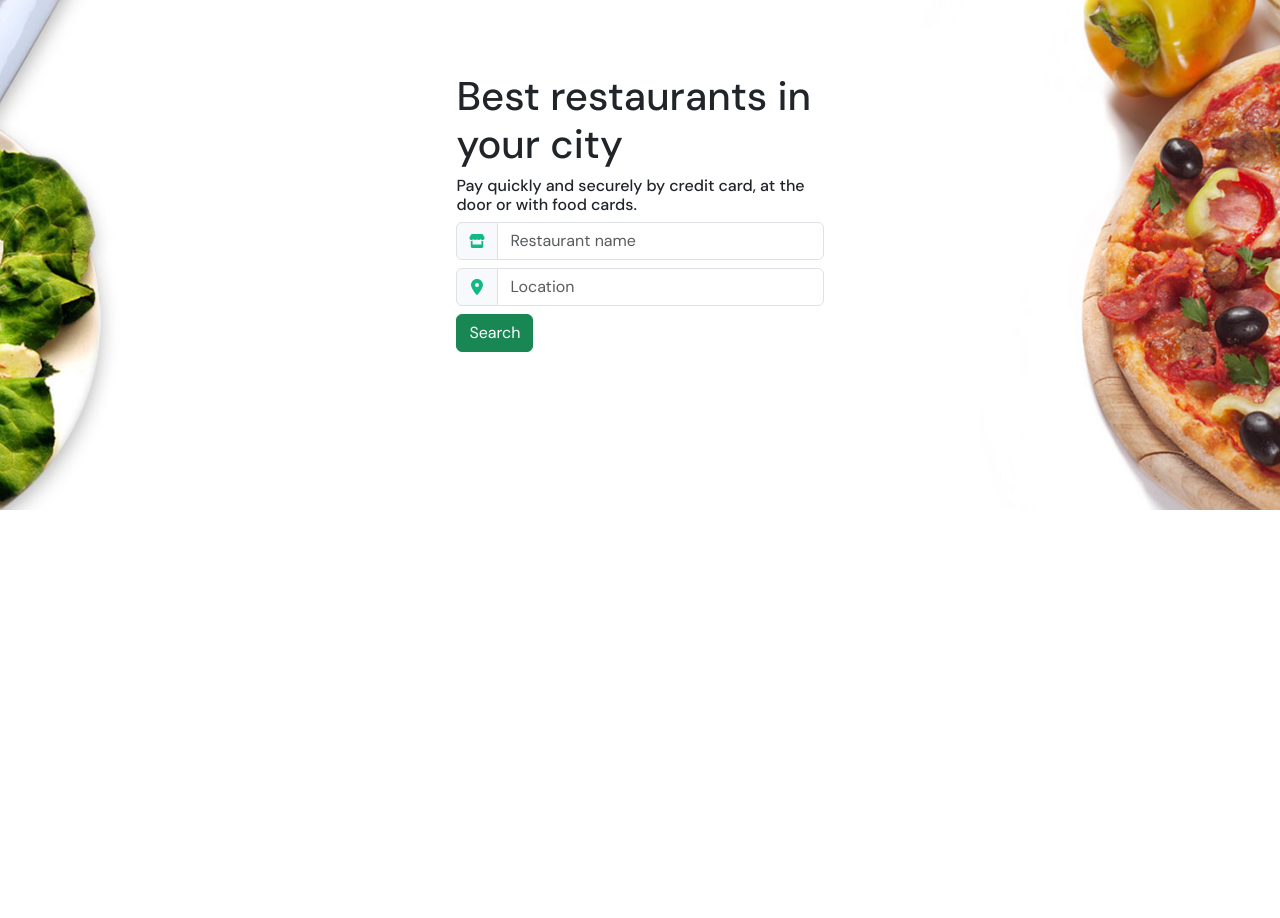
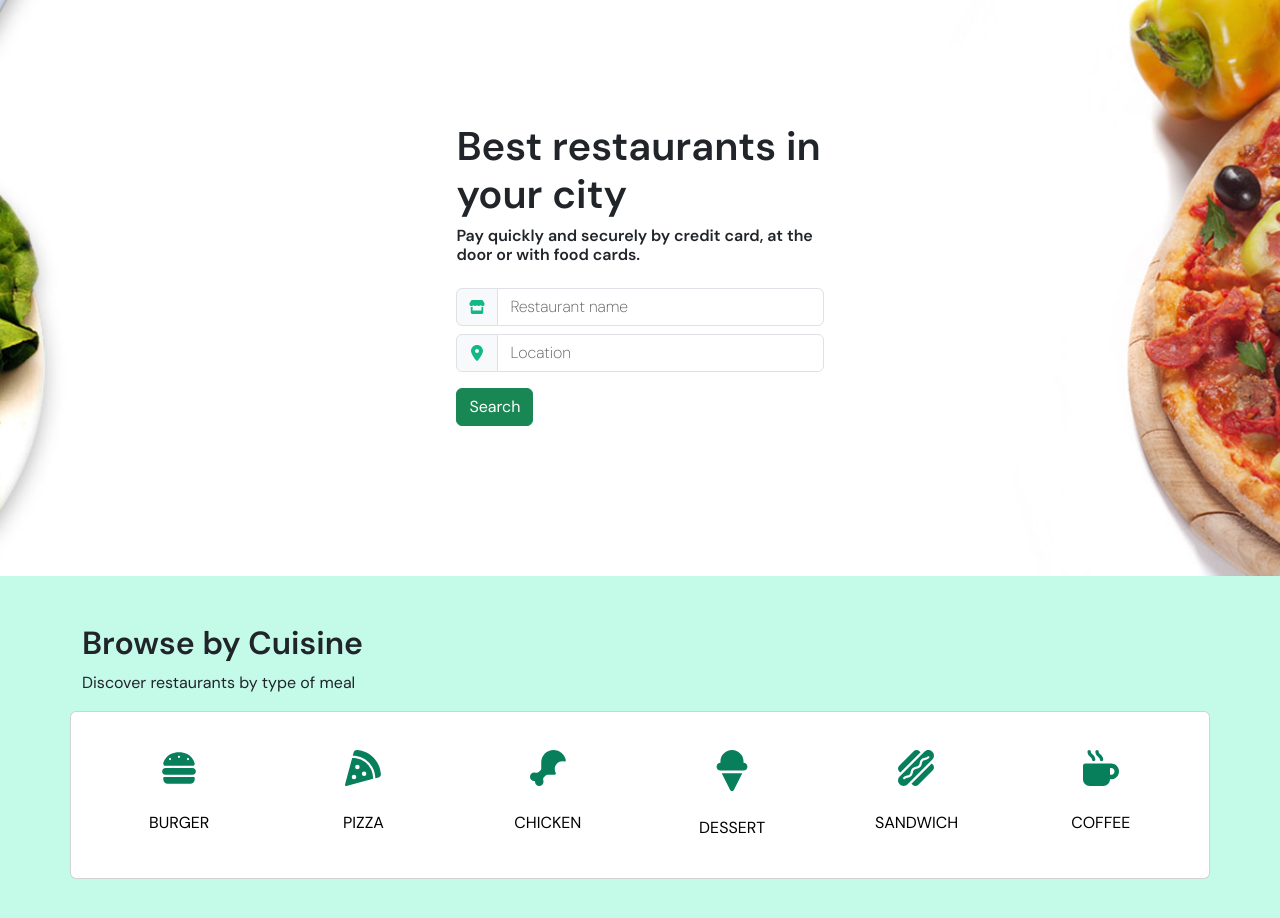
Before and after one commit to ardakoc/djelivery, a React (Vite) app in the folder frontend/: page / in a window 1280 px wide. Shown: the part 200-1118 px from the top of the page. Before the commit the page ends 800 px from the top, so only its background shows below. Built offline with nearby package versions, Linux system fonts and the light colour scheme.

Commit message:
added new section for main page.

```diff
--- a/frontend/src/App.css
+++ b/frontend/src/App.css
@@ -6,6 +6,19 @@
 
 body {
   overflow-x: hidden;
+}
+
+input::placeholder {
+  font-weight: 200;
+}
+
+h1,
+h2,
+h3,
+h4,
+h5,
+h6 {
+  font-weight: 600 !important;
 }
 
 /* Bootstrap Classes */
@@ -17,9 +30,6 @@ input[type="checkbox"]:focus {
   outline: 0 none;
 }
 
-/* input[type="checkbox"] {
-  border: 1px solid #12b786;
-} */
 input[type="checkbox"]:checked {
   background-color: #12b786;
   border: 1px solid #12b786;
@@ -42,8 +52,8 @@ input[type="checkbox"]:focus {
   padding-top: 4px;
 }
 
-.hero {
-  padding-top: 200px;
+.hero-section {
+  padding-top: 250px;
   padding-bottom: 150px;
   margin-bottom: 0px;
   background: url(assets/img/hero-banner.jpg) no-repeat center / cover;
@@ -52,3 +62,7 @@ input[type="checkbox"]:focus {
 .hero-form {
   width: 30% !important;
 }
+
+.browse-section {
+  background-color: #c3fae8;
+}
--- a/frontend/src/App.jsx
+++ b/frontend/src/App.jsx
@@ -1,12 +1,15 @@
 import './App.css'
 import Navigation from './components/Navigation/Navigation'
-import Hero from './components/Hero/Hero'
+import Hero from './components/Main Page/Hero/Hero'
+import BrowseSection from './components/Main Page/Content/BrowseSection/BrowseSection'
 
 function App() {
   return (
     <>
       <Navigation />
       <Hero />
+      <BrowseSection />
+      {/* <BrowseSection /> */}
     </>
   )
 }
--- /dev/null
+++ b/frontend/src/components/Main Page/Content/BrowseSection/BrowseSection.jsx
@@ -0,0 +1,39 @@
+// Bootstrap Components
+import Container from "react-bootstrap/esm/Container";
+import Row from "react-bootstrap/esm/Row";
+import Col from "react-bootstrap/esm/Col";
+import Card from "react-bootstrap/Card";
+import BurgerIcon from "../../../Icons/Foods/BurgerIcon";
+import PizzaIcon from "../../../Icons/Foods/PizzaIcon";
+import ChickenIcon from "../../../Icons/Foods/ChickenIcon";
+import DessertIcon from "../../../Icons/Foods/DessertIcon";
+import SandwichIcon from "../../../Icons/Foods/SandwichIcon";
+import CoffeeIcon from "../../../Icons/Foods/CoffeeIcon";
+import FoodCard from "./FoodCard";
+
+export default function BrowseSection() {
+  return (
+    <div className="browse-section">
+      <Container className="pt-5 pb-5">
+        <Row>
+          <Col>
+            <h2>Browse by Cuisine</h2>
+            <p>Discover restaurants by type of meal</p>
+          </Col>
+          <Card>
+            <Card.Body>
+              <Row>
+                <FoodCard food="Burger" icon={<BurgerIcon width="36px" />} />
+                <FoodCard food="Pizza" icon={<PizzaIcon width="36px" />}/>
+                <FoodCard food="Chicken" icon={<ChickenIcon width="36px" />}/>
+                <FoodCard food="Dessert" icon={<DessertIcon width="36px" />}/>
+                <FoodCard food="Sandwich"icon={<SandwichIcon width="36px" />}/>
+                <FoodCard food="Coffee" icon={<CoffeeIcon width="36px" />}/>
+              </Row>
+            </Card.Body>
+          </Card>
+        </Row>
+      </Container>
+    </div>
+  );
+}
--- /dev/null
+++ b/frontend/src/components/Main Page/Content/BrowseSection/FoodCard.jsx
@@ -0,0 +1,35 @@
+import Card from "react-bootstrap/Card";
+import Button from "react-bootstrap/esm/Button";
+import Col from "react-bootstrap/esm/Col";
+
+export default function FoodCard(props) {
+  return (
+    <Col>
+      <Card style={{ border: "none" }} className="text-center">
+        <Card.Body>
+          <Card.Title>
+            <Button
+              href="#action1"
+              style={{ background: "none", border: "none" }}
+            >
+              {props.icon}
+            </Button>
+          </Card.Title>
+          <Card.Text>
+            <Button
+              href="#action1"
+              style={{
+                background: "none",
+                border: "none",
+                color: "#000",
+                textTransform: "uppercase",
+              }}
+            >
+              {props.food}
+            </Button>
+          </Card.Text>
+        </Card.Body>
+      </Card>
+    </Col>
+  );
+}
--- a/frontend/src/components/Hero/Hero.jsx
+++ b/frontend/src/components/Main Page/Hero/Hero.jsx
@@ -5,7 +5,7 @@ import HeroForm from './HeroForm';
 export default function Hero() {
   return (
     <>
-      <Row className="hero">
+      <Row className="hero-section">
         <HeroForm />
       </Row>
     </>
--- a/frontend/src/components/Hero/HeroForm.jsx
+++ b/frontend/src/components/Main Page/Hero/HeroForm.jsx
@@ -2,21 +2,19 @@
 import Button from 'react-bootstrap/Button';
 import Container from 'react-bootstrap/esm/Container';
 import Form from 'react-bootstrap/Form';
-import Row from 'react-bootstrap/esm/Row';
 import Col from 'react-bootstrap/esm/Col';
 import InputGroup from 'react-bootstrap/InputGroup';
 
 // Icons
-import Location from '../Icons/Location/Location';
-import Restaurant from '../Icons/Restaurant';
+import Location from '../../Icons/Location/Location';
+import Restaurant from '../../Icons/Restaurant';
 
 export default function HeroForm() {
   return (
     <Container className="hero-form">
       <h1>Best restaurants in your city</h1>
-      {/* <h1>Choose your food from your favorite restaurants</h1> */}
       <h6>Pay quickly and securely by credit card, at the door or with food cards.</h6>
-      <Form>
+      <Form className="mt-4">
         <Col xs="auto">
           <Form.Label htmlFor="inlineFormInputGroup" visuallyHidden>
             Restaurant Name
@@ -30,9 +28,9 @@ export default function HeroForm() {
         </Col>
         <Col xs="auto">
           <Form.Label htmlFor="inlineFormInputGroup" visuallyHidden>
-            Username
+            Location
           </Form.Label>
-          <InputGroup className="mb-2">
+          <InputGroup className="mb-3">
             <InputGroup.Text>
               <Location />
             </InputGroup.Text>
@@ -40,7 +38,7 @@ export default function HeroForm() {
           </InputGroup>
         </Col>
         <Col xs="auto">
-          <Button type="submit" className="mb-2 btn-success">
+          <Button type="submit" className="btn-success">
             Search
           </Button>
         </Col>
```
